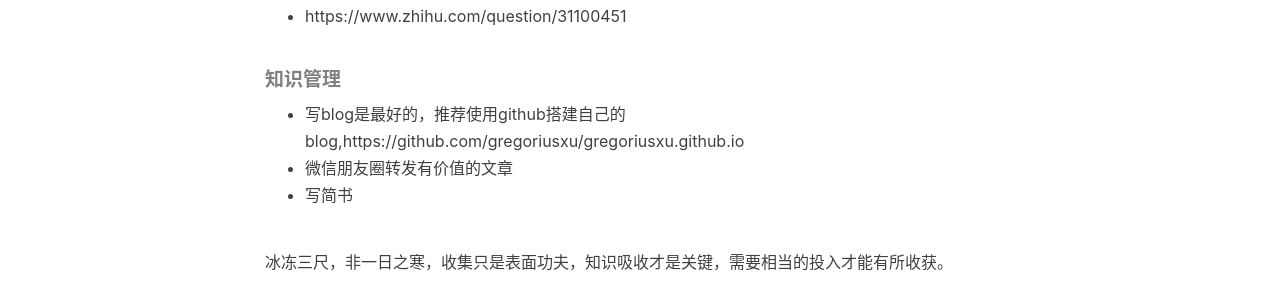
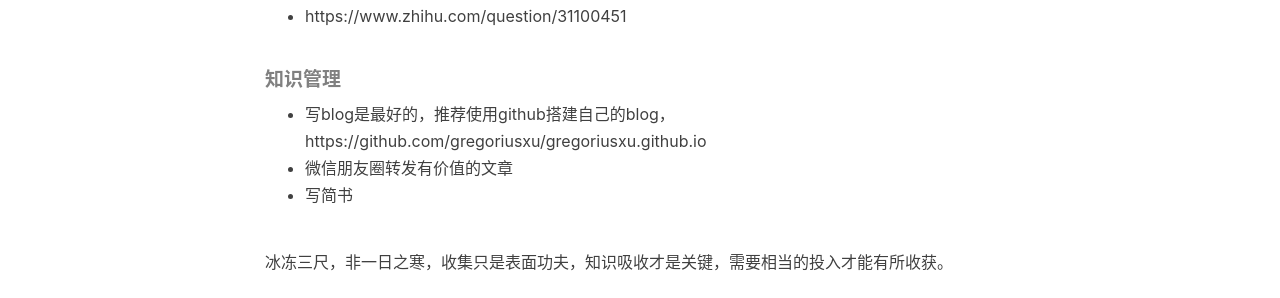
Before and after one commit to gregoriusxu/gregoriusxu.github.io, a Jekyll site: the page built from _posts/2019-07-11-如何进行整理.md, in a window 1280 px wide. Shown: the part 1156-1454 px from the top of the page. Built offline with Jekyll 4.4.1, drawn with Linux system fonts in a browser that asks for light colours; nearby versions of some CDN libraries; comment, search, counter and statistics services are not loaded.

Commit message:
修改标点

```diff
--- a/_posts/2019-07-11-如何进行整理.md
+++ b/_posts/2019-07-11-如何进行整理.md
@@ -32,7 +32,7 @@ tags:
 - https://www.zhihu.com/question/31100451
 
 ##### 知识管理
-- 写blog是最好的，推荐使用github搭建自己的blog,https://github.com/gregoriusxu/gregoriusxu.github.io
+- 写blog是最好的，推荐使用github搭建自己的blog，https://github.com/gregoriusxu/gregoriusxu.github.io
 - 微信朋友圈转发有价值的文章
 - 写简书
 
```
Also changed, not shown: _posts/2019-07-14-如何用Puppeteer模拟访问带有验证码的网站.md (+1 -1 lines).
